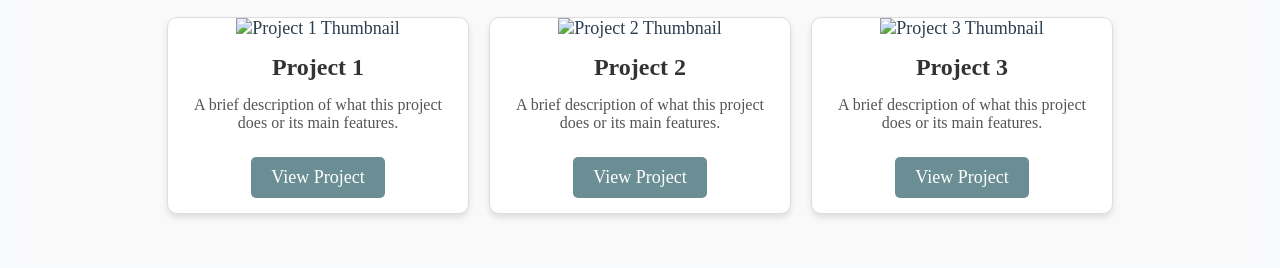
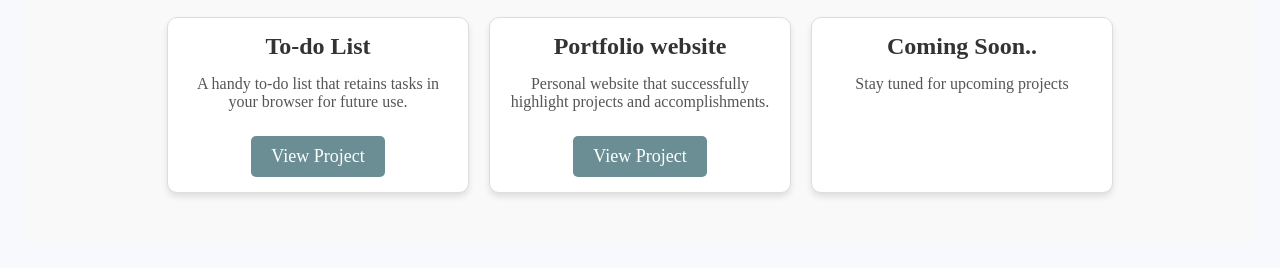
Before and after one commit to UtsavCK/utsavck.github.io, a plain HTML site: page projects.html in a window 1280 px wide. Shown: the part 229-497 px from the top of the page. Drawn offline with Linux system fonts and the light colour scheme; a web font is replaced by a local one.

Commit message:
Changed project names

```diff
--- a/projects.html
+++ b/projects.html
@@ -19,24 +19,21 @@
             <div class="projects-container">
               <!-- Project 1 -->
               <div class="project-card">
-                <img src="project1-thumbnail.jpg" alt="Project 1 Thumbnail">
-                <h3>Project 1</h3>
-                <p>A brief description of what this project does or its main features.</p>
+                <h3>To-do List</h3>
+                <p>A handy to-do list that retains tasks in your browser for future use.</p>
                 <a href="/todo-list" target="_blank" class="project-link">View Project</a>
               </div>
               <!-- Project 2 -->
               <div class="project-card">
-                <img src="project2-thumbnail.jpg" alt="Project 2 Thumbnail">
-                <h3>Project 2</h3>
-                <p>A brief description of what this project does or its main features.</p>
-                <a href="https://project2.vercel.app" target="_blank" class="project-link">View Project</a>
+                <h3>Portfolio website</h3>
+                <p>Personal website that successfully highlight projects and accomplishments.</p>
+                <a href="./" target="_blank" class="project-link">View Project</a>
               </div>
               <!-- Project 3 -->
               <div class="project-card">
-                <img src="project3-thumbnail.jpg" alt="Project 3 Thumbnail">
-                <h3>Project 3</h3>
-                <p>A brief description of what this project does or its main features.</p>
-                <a href="https://project3.vercel.app" target="_blank" class="project-link">View Project</a>
+                <h3>Coming Soon..</h3>
+                <p>Stay tuned for upcoming projects</p>
+                <!-- <a href="" target="_blank" class="project-link">View Project</a> -->
               </div>
             </div>
           </section>
```
Also changed, not shown: vercel.json.
